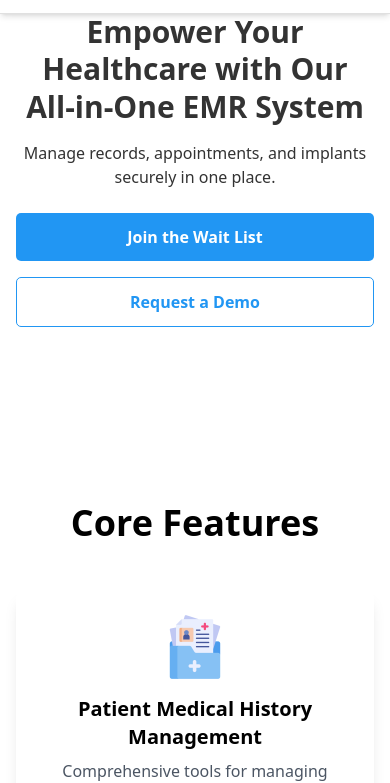
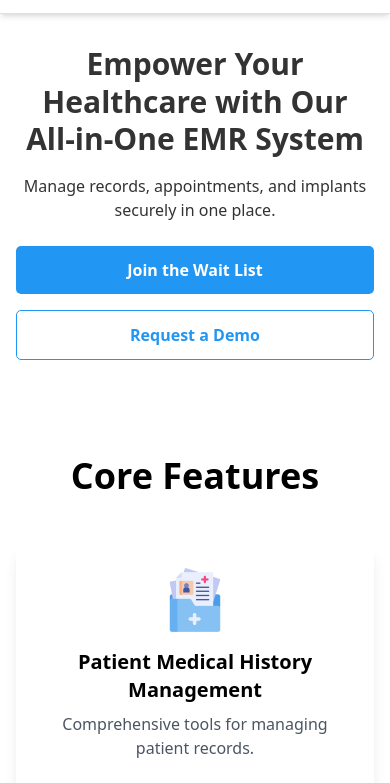
Before and after one commit to CardioArca/cardioarca.github.io, an Astro site: page / in a window 390 px wide. Shown: the part 67-850 px from the top of the page. Built offline with nearby package versions, Linux system fonts and the light colour scheme; Astro itself is replaced by a stand-in of ours.

Commit message:
fix padding issues in hero section

```diff
--- a/src/components/HeroSection.astro
+++ b/src/components/HeroSection.astro
@@ -2,7 +2,7 @@
 
 ---
 
-<section class="hero-section py-10 px-4 md:py-16 md:px-8 lg:py-20">
+<section class="hero-section py-28 pb-0 px-4 md:py-16 md:px-8 lg:py-20">
   <div class="hero-overlay-responsive"></div>
   <div
     class="container mx-auto flex flex-col md:flex-row items-center justify-between hero-content text-center md:text-left"
@@ -38,7 +38,7 @@
 
 <style>
   .hero-section {
-    min-height: 60vh; /* Adjust for mobile view */
+    min-height: 50vh; /* Adjust for mobile view */
   }
 
   @media (min-width: 768px) {
```
